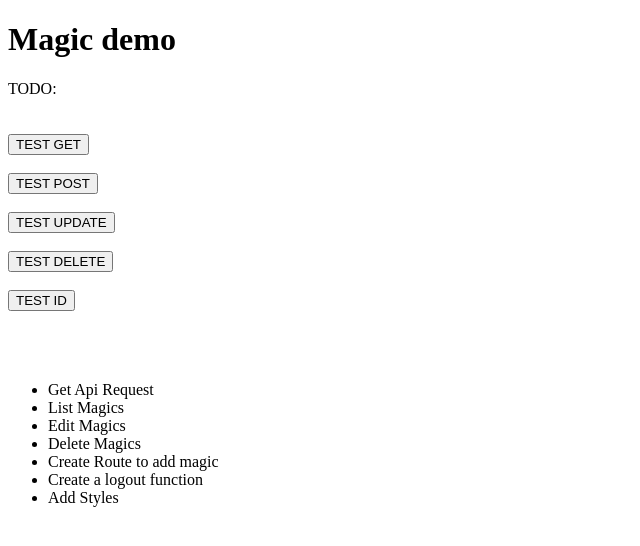
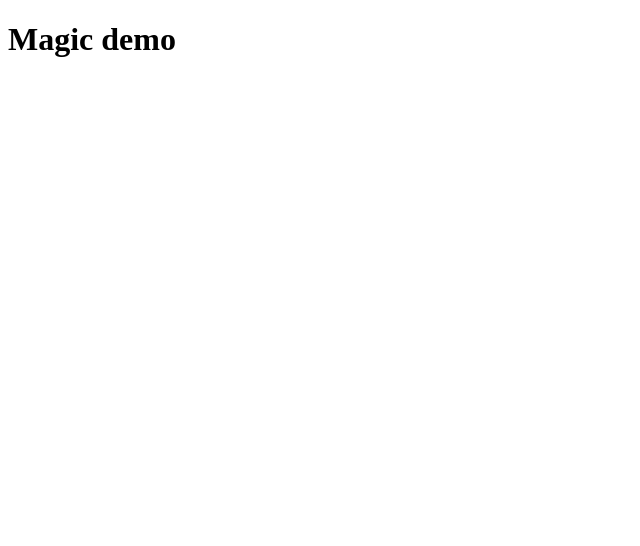
Before and after one commit to LuisKrotz/realm-of-magic, a React (Create React App) app: page / in a window 1280 px wide. Shown: the top 546 px of the page, without its empty margins (0-640 px from the left). Built offline with nearby package versions, Linux system fonts and the light colour scheme.

Commit message:
SPELL LIST: add list, delete and update logic (#14)

```diff
--- a/src/components/pages/List.js
+++ b/src/components/pages/List.js
@@ -1,17 +1,29 @@
-import { useEffect } from "react"
+import { useEffect, useState } from "react"
 import { useNavigate } from "react-router-dom"
+import { toast } from 'react-toastify'
+import FormattedDate from "../common/FormattedDate"
+
 
 const List= () => {
+    const [spells, setSpells] = useState({})
+    const [sending, setSending] = useState(false)
+    const [editing, setEditing] = useState(false)
+    const [deleting, setDeleting] = useState(false)
     const navigate = useNavigate()
 
     useEffect(() => {
-        navigate(!sessionStorage.getItem(global.config.tokens.authToken) ?? global.config.routes.login)
+        if(!sessionStorage.getItem(global.config.tokens.authToken))
+            navigate(global.config.routes.login)
+        else
+            getSpells()
 
         // eslint-disable-next-line react-hooks/exhaustive-deps
     }, [])
 
 
+
     const getSpells = () => {
+        const promise = new Promise((resolve) =>
             fetch(global.config.api.path + global.config.api.spells, {
                 crossDomain:true,
                 mode: 'cors',
@@ -21,115 +33,214 @@ const List= () => {
                 method: 'GET'
             })
             .then((response) => {
-            console.log(response);
+                if (response.ok)
+                    return response.json()
 
-            return response.json();
+                throw new Error(response.statusText);
             })
-        .then((data) => {
-            console.log('DATA', data);
+            .then((spellListJSON => {
+                setSpells(sortArray(spellListJSON.spells))
+
+                resolve()
+            })).catch((error) => {
+                toast.error(`Could't fetch the spells, please report this error: ${error}`)
             })
-        .catch((error)=> console.log(error))
+        )
+
+        toast.promise(promise, {
+            pending: `Loading Spells`,
+            error: `Something went wrong, please try again later`
+        });
     }
 
+    const handleSubmitAction = (e) => {
+        e.preventDefault();
 
-    const postSpell = () => {
+        const fields = Array.prototype.slice.call(e.target)
+        .filter(field => field.name)
+        .reduce((form, field) => ({
+            ...form,
+            [field.name]: field.value,
+        }), {})
+
+        setSending(true)
+
+        const promise = new Promise((resolve) =>
         fetch(global.config.api.path + global.config.api.spells, {
-            method: 'POST',
+            crossDomain:true,
             mode: 'cors',
-            crossDomain:true,
             headers: {
                 'Content-Type': 'application/json'
             },
-            body: JSON.stringify({
-                name: "Test 2",
-                type: "test 2"
+            method: editing ? 'PUT' : 'DELETE',
+            body: JSON.stringify(editing ? fields : {id: fields.id})
         })
-          }).then((response) => {
-            console.log(response)
+        .then((response) => {
+            if (response.ok)
                 return response.json()
-          }).then((data) =>  {
-            console.log('DATA', data);
-          }).catch((error)=> console.log(error))
+
+            throw new Error(response.statusText);
+        })
+        .then((actionJSON) => {
+            if (deleting) {
+                setSpells(spells.filter((element) => {
+                    return element.id !== actionJSON.id
+                }))
+
+                setTimeout(() => resolve(actionJSON), 100)
             }
 
-    const updateSpell = () => {
-        fetch(`${global.config.api.path + global.config.api.spells}`, {
-            method: 'PUT',
-            mode: 'cors',
-            crossDomain:true,
-            headers: {
-                'Content-Type': 'application/json'
-            },
-            body: JSON.stringify({
-                id: "07a3e8b229be25c38b19168a8e5fe101",
-                name: "Test 3",
-                type: "test 3",
-                version: "1-8ab651cfca0f24fda36d9607d646cb0d"
-            })
-          }).then((response) => {
-            console.log(response)
-            return response.json()
-          }).then((data) =>  {
-            console.log('DATA', data);
-          }).catch((error)=> console.log(error))
-    }
-
-    const deleteSpell = () => {
-        fetch(global.config.api.path + global.config.api.spells, {
-            headers: {
-                'Content-Type': 'application/json'
-            },
-            method: 'DELETE',
-            mode: 'cors',
-            crossDomain:true,
-            body: JSON.stringify({
-                id: "29598ea47a6fc727940ef0cae247b8c6"
-            })
-          }).then((response) => {
-            console.log(response)
-            return response.json()
-          }).then((data) =>  {
-            console.log('DATA', data);
-          }).catch((error)=> console.log(error))
-    }
-
-    const findByID = () => {
-        fetch(`${global.config.api.path + global.config.api.findByID}`, {
+            if (editing) {
+                fetch(global.config.api.path + global.config.api.findByID, {
                     method: 'POST',
                     crossDomain:true,
                     headers: {
                         'Content-Type': 'application/json'
                     },
-            body: JSON.stringify({
-                id: "07a3e8b229be25c38b19168a8e5fe101"
+                    body: JSON.stringify({id: actionJSON.id })
+                }).then((response) => {
+                    if (response.ok)
+                        return response.json()
+
+                    throw new Error(response.statusText);
+                }).then((detailsJSON) =>  {
+                    let aux = spells.filter((element) => {
+                                return element.id !== fields.id && element.version !== fields.version
                             })
-          }).then((response) => {
-            console.log(response)
-            return response.json()
-          }).then((data) =>  {
-            console.log('DATA', data);
-          }).catch((error)=> console.log(error))
+
+                    aux.push(detailsJSON)
+
+                    setSpells(sortArray(aux))
+
+                    setTimeout(() => resolve(actionJSON), 100)
+                }).catch((error) => toast.error(`Something went wrong, please report this error: ${error}`))
+            }
+        })
+        .catch((error) => {
+            toast.error(`Could't fetch the spells, please report this error: ${error}`)
+        }).finally(() => setSending(false)))
+
+        toast.promise(promise, {
+            pending: `${editing ? 'Changing' : 'Deleting'} Spell "${fields.name}"`,
+            success: `"${fields.name}" ${editing ? 'changed' : 'deleted'} with success!`,
+            error: `Could't ${editing ? 'Edit' : 'Delete'} "${fields.name}" , please try again later`
+        });
+    }
+
+    const setMode = (mode) => {
+        if (mode === 'read-only') {
+            setDeleting(false)
+            setEditing(false)
+
+            return
+        }
+
+        if (mode === 'delete-mode') {
+            setDeleting(true)
+            setEditing(false)
+
+            return
+        }
+
+        if (mode === 'edit-mode') {
+            setDeleting(false)
+            setEditing(true)
+        }
+    }
+
+    const sortArray = (array) => {
+        return array.sort((mainValue, comparisonValue) => mainValue.name.localeCompare(comparisonValue.name))
     }
 
     return (
         <>
-            TODO:
-            <br/><br/><br/>
-            <button onClick={getSpells}>TEST GET</button><br/><br/>
-            <button onClick={postSpell}>TEST POST</button><br/><br/>
-            <button onClick={updateSpell}>TEST UPDATE</button><br/><br/>
-            <button onClick={deleteSpell}>TEST DELETE</button><br/><br/>
-            <button onClick={findByID}>TEST ID</button><br/><br/>
-            <br/><br/>
+            { spells.length > 0 &&
+                <div>
+                    <h2>Spell List:</h2>
+
+                    <div>
+                        <p>Mode:</p>
+
+                        <span>
+                            <label htmlFor="read-only">Read Only</label>
+                            <input type="checkbox"
+                                id="read-only"
+                                name="mode"
+                                value="read-only"
+                                checked={ !deleting && !editing}
+                                disabled={ sending }
+                                onChange={(e) => setMode(e.target.value)} />
+                        </span>
+
+                        <span>
+                            <label htmlFor="edit-mode">Edit</label>
+                            <input type="checkbox"
+                                id="edit-mode"
+                                name="mode"
+                                value="edit-mode"
+                                checked={ editing }
+                                disabled={ sending }
+                                onChange={(e) => setMode(e.target.value)} />
+                        </span>
+
+                        <span>
+                        <label htmlFor="delete-mode">Delete</label>
+                            <input type="checkbox"
+                                id="delete-mode"
+                                name="mode"
+                                value="delete-mode"
+                                checked={ deleting }
+                                disabled={ sending }
+                                onChange={(e) => setMode(e.target.value)} />
+                        </span>
+
+                        <button onClick={getSpells}>REFRESH</button><br/><br/>
+                    </div>
+
                     <ul>
-                <li>Get Api Request</li>
-                <li>List Magics</li>
-                <li>Edit Magics</li>
-                <li>Delete Magics</li>
-                <li>Create Route to add magic</li>
-                <li>Create a logout function</li>
-                <li>Add Styles</li>
+                        { spells.map((spell, key) => (
+                            <li key={key}>
+                                <form onSubmit={(e) => handleSubmitAction(e)} >
+                                    <input name="id"
+                                            type="hidden"
+                                            value={spell.id}/>
+
+                                    <label htmlFor={`name-${key}`}>Name: </label>
+                                    <input id={`name-${key}`}
+                                            name="name"
+                                            type="text"
+                                            value={spell.name}
+                                            disabled={sending || !editing}
+                                            required/>
+
+                                    <label htmlFor={`type-${key}`}>Type: </label>
+                                    <input id={`type-${key}`}
+                                            name="type"
+                                            type="text"
+                                            disabled={sending || !editing}
+                                            value={spell.type}
+                                            required/>
+
+                                    <input name="version"
+                                            type="hidden"
+                                            value={spell.version}/>
+
+                                            {/* TODO >> fix value without onChange */}
+
+                                    <FormattedDate date={spell.createdAt} />
+
+                                    { (deleting || editing) &&
+                                        <button type="submit" disabled={sending}>
+                                            {deleting && 'REMOVE SPELL'}
+                                            {editing && 'EDIT SPELL'}
+                                        </button>
+                                    }
+                                </form>
+                            </li>
+                        ))}
                     </ul>
+                </div>
+            }
         </>
     )
 }
```
Lines whose indentation alone changed are shown as unchanged.
